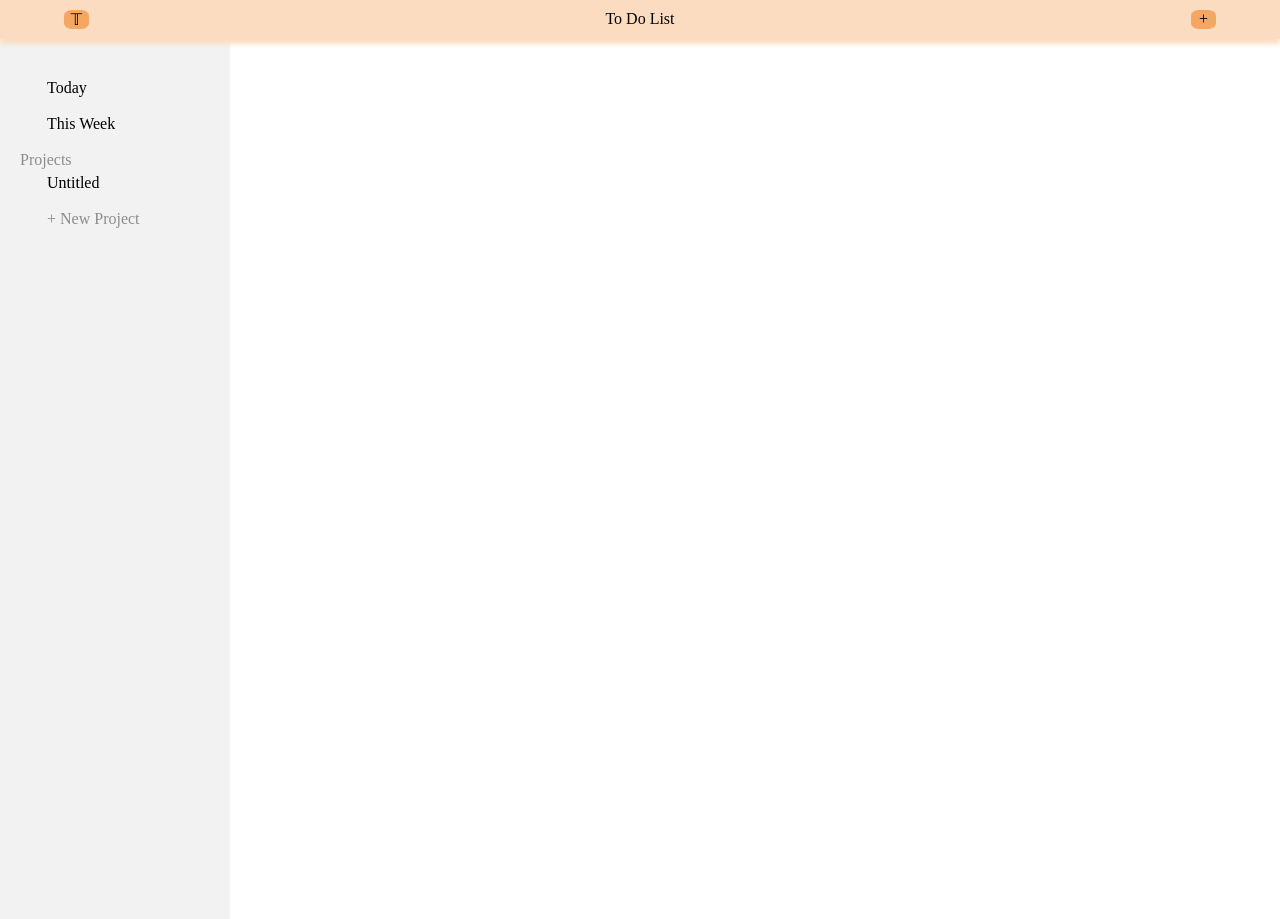
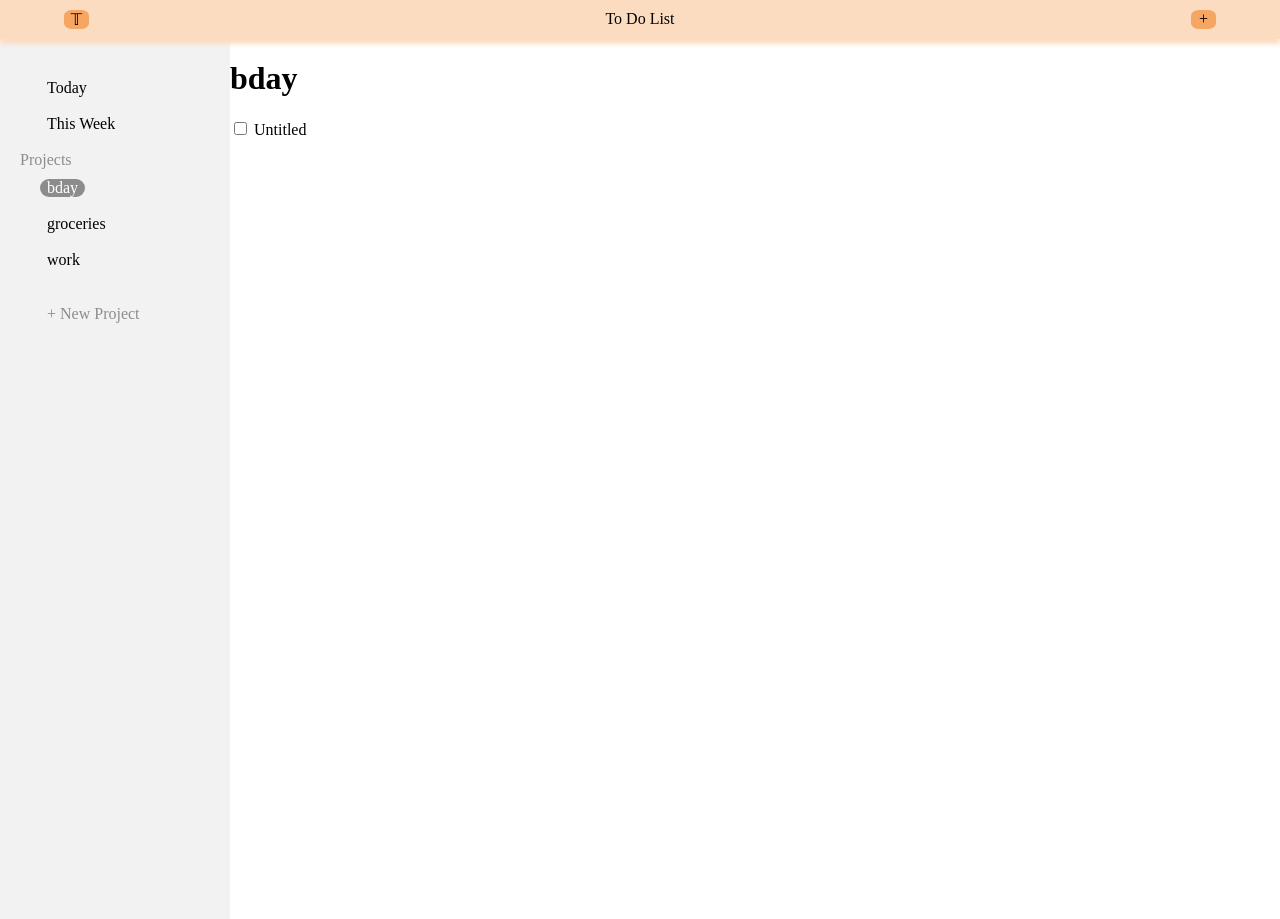
Before and after one commit to Atubak/to-do-list, a website built with webpack: page dist/index.html in a window 1280 px wide. Built offline with nearby package versions, Linux system fonts and the light colour scheme.

Commit message:
started on content section

```diff
--- /dev/null
+++ b/src/DomLoader.js
@@ -0,0 +1,83 @@
+function initialDomLoader() {
+    const body = document.querySelector("body");
+    body.innerHTML = `
+    <header>
+        <div id="logo">𝕋</div>
+        <div id="title">To Do List</div>
+        <div id="plus">+</div>
+    </header>
+
+    <div id="content">
+        <div id="navigation">
+        <div id="Today" class="list">Today</div>
+        </br>
+        <div id="This Week" class="list">This Week</div>
+        </br>
+
+        <div id="listContainer">
+
+            <p>Projects</p>
+
+            <div id="lists"></div>
+            </br>
+            <div id="addProject" class="list">+ New Project</div>
+        </div>
+
+        </div>
+
+        <div id="currentProject"></div>
+    </div>
+    `;
+};
+
+function fillProjects(projectListArray) {
+    const container = document.querySelector("#lists");
+
+    projectListArray.forEach(e => {
+        const div = document.createElement("div");
+        div.classList.add('list');
+        div.id = e.name;
+        div.textContent = e.name;
+        container.appendChild(div);
+
+        const br = document.createElement("br");
+        div.insertAdjacentElement("afterend", br);
+    })
+};
+
+function projectNameSelector(projectName) {
+    const selectedElement = document.getElementById(projectName);
+    selectedElement.classList.add(`selected`);
+};
+
+function fillContent(project) {
+    projectNameSelector(project.name);
+
+    const container = document.getElementById("currentProject");
+
+    const name = document.createElement("h1");
+    name.textContent = project.name;
+
+
+    const itemContainer = document.createElement("div");
+
+    project.toDoItems.forEach(e => {
+        console.log(e);
+        const div = document.createElement("div");
+        div.innerHTML = `
+            <div class="toDoItem">
+            <input type="checkbox">
+            ${e.title}
+
+
+            </div>
+        `;
+
+        itemContainer.appendChild(div);
+    });
+
+    container.appendChild(name);
+    container.appendChild(itemContainer);
+};
+
+export {initialDomLoader, fillProjects, fillContent};
--- a/src/index.js
+++ b/src/index.js
@@ -2,54 +2,31 @@ import "./style.css";
 import { projectList } from "./projectManager";
 import { ProjectFactory } from "./projectObject";
 import { ToDoObjectFactory } from "./toDoObject";
+import {initialDomLoader, fillProjects, fillContent} from "./DomLoader";
 
 
 
 
 
 
-// projectList.add(ProjectFactory("jona"));
-// projectList.add(ProjectFactory("booba"));
-// projectList.add(ProjectFactory("vegana"));
+projectList.add(ProjectFactory("bday"));
+projectList.add(ProjectFactory("groceries"));
+projectList.add(ProjectFactory("work"));
 
-// projectList.list[0].addItem(ToDoObjectFactory());
-// projectList.list[0].addItem(ToDoObjectFactory());
-// projectList.list[0].removeItem(0);
+projectList.list[0].addItem(ToDoObjectFactory());
+projectList.list[0].addItem(ToDoObjectFactory());
+projectList.list[0].removeItem(0);
 
-// console.log(projectList);
-
-function HtmlLoader() {
-    const body = document.querySelector("body");
-    body.innerHTML = `
-    <header>
-        <div id="logo">𝕋</div>
-        <div id="title">To Do List</div>
-        <div id="plus">+</div>
-    </header>
-
-    <div id="navigation">
-      <div id="today" class="list">Today</div>
-      </br>
-      <div id="week" class="list">This Week</div>
-      </br>
-
-      <div id="listContainer">
-
-        <p>Projects</p>
-
-        <div id="lists">
-          <div class="list">Untitled</div>
-        </div>
-        </br>
-        <div id="addProject" class="list">+ New Project</div>
-      </div>
-
-    </div>
-
-    `;
+console.log(projectList);
 
 
 
-};
+initialDomLoader();
+fillProjects(projectList.list);
 
-HtmlLoader();
+
+
+
+fillContent(projectList.list[0]);
+
+// working on checkbox in domloader.js
--- a/src/style.css
+++ b/src/style.css
@@ -26,6 +26,10 @@ header {
     cursor: pointer;
 }
 
+/* content section */
+#content {
+    display: flex;
+}
 
 /* navigation or list section */
 #navigation {
@@ -50,9 +54,11 @@ p {
 }
 
 #lists {
-    margin-top: 5px;
+    margin-top: 10px;
     color: black;
     display: flex;
+    flex-direction: column;
+    align-items: flex-start;
 }
 
 .list {
@@ -65,3 +71,8 @@ p {
     color: white;
     cursor: pointer;
 }
+
+.list.selected {
+    background-color: hsl(0, 0%, 55%);
+    color: white;
+}
--- a/src/toDoObject.js
+++ b/src/toDoObject.js
@@ -1,4 +1,5 @@
 export const ToDoObjectFactory = () => {
+    let done = false;
     let title = "Untitled";
     let description = "Empty";
     let dueDate;
@@ -24,5 +25,5 @@ export const ToDoObjectFactory = () => {
         // reloadItemObjectInDom()
     }
 
-    return {title, description, dueDate, priority, changeTitle, changeDescription, changeDueDate, changePriority};
+    return {done, title, description, dueDate, priority, changeTitle, changeDescription, changeDueDate, changePriority};
 };
```
Also changed, not shown: dist/main.js.
